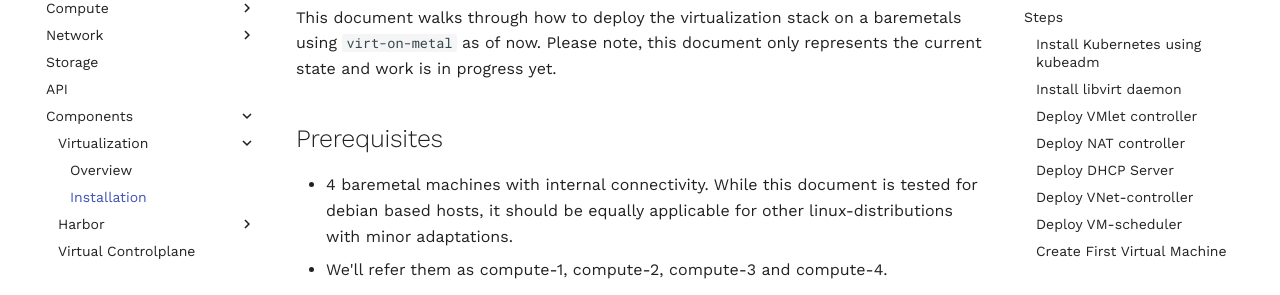
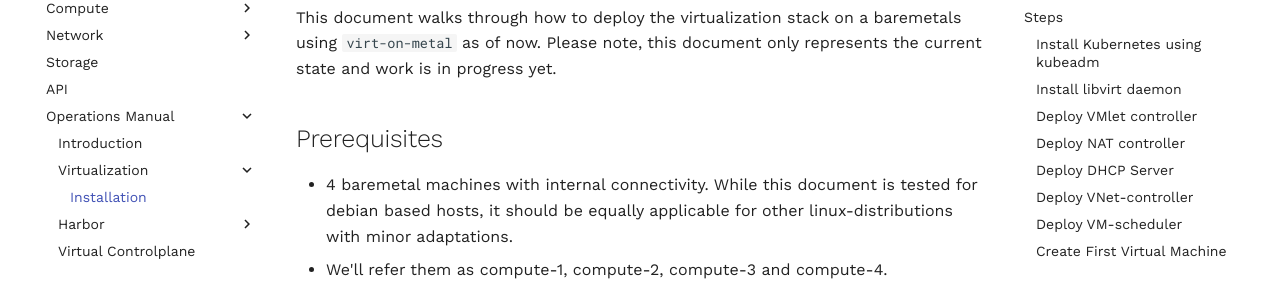
Before and after one commit to onmetal/documentation, an MkDocs documentation site: the page built from docs/manual/virtualization/usage.md, in a window 1280 px wide. Shown: the part 175-470 px from the top of the page. Built offline with MkDocs 1.6.1 and Material for MkDocs 9.7.7, drawn with Linux system fonts in a browser that asks for light colours; comment, search, counter and statistics services are not loaded.

Commit message:
restructuring

```diff
--- a/mkdocs.yml
+++ b/mkdocs.yml
@@ -39,6 +39,7 @@ nav:
     - Idea: compute/idea.md
     - Hardware onboarding: compute/onboarding.md
     - OOB Management: compute/oob.md
+    - Virtualization: compute/virtualization.md
   - Network:
     - Idea: network/idea.md
     - Encapsulation: network/encapsulation.md
@@ -46,11 +47,11 @@ nav:
     - NIC Offloading: network/nics.md
   - Storage: storage.md
   - API: api/api.md
-  - Components:
+  - Operations Manual:
+    - Introduction: manual/intro.md
     - Virtualization:
-      - Overview: components/virtualization/overview.md
-      - Installation: components/virtualization/usage.md
+      - Installation: manual/virtualization/usage.md
     - Harbor:
-      - Installation: components/harbor/chart_museum.md
-      - Usage: components/harbor/docker_registry.md
+      - Installation: manual/harbor/chart_museum.md
+      - Usage: manual/harbor/docker_registry.md
     - Virtual Controlplane: https://onmetal.github.io/virtual-controlplane/
```
Also changed, not shown: docs/components/virtualization/overview.md (deleted, +0 -1 lines), docs/compute/virtualization.md (added, +1 -0 lines), docs/manual/intro.md (added, +1 -0 lines), docs/manual/harbor/chart_museum.md (renamed from docs/components/harbor/chart_museum.md), docs/manual/harbor/docker_registry.md (renamed from docs/components/harbor/docker_registry.md), docs/manual/virtualization/usage.md (renamed from docs/components/virtualization/usage.md).
